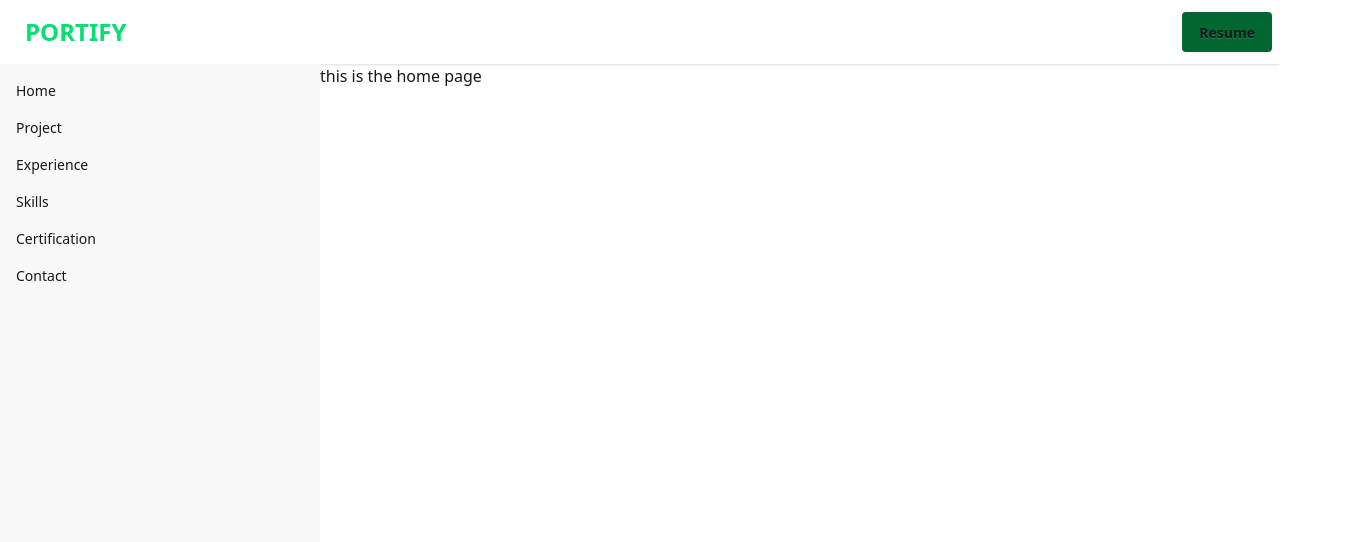
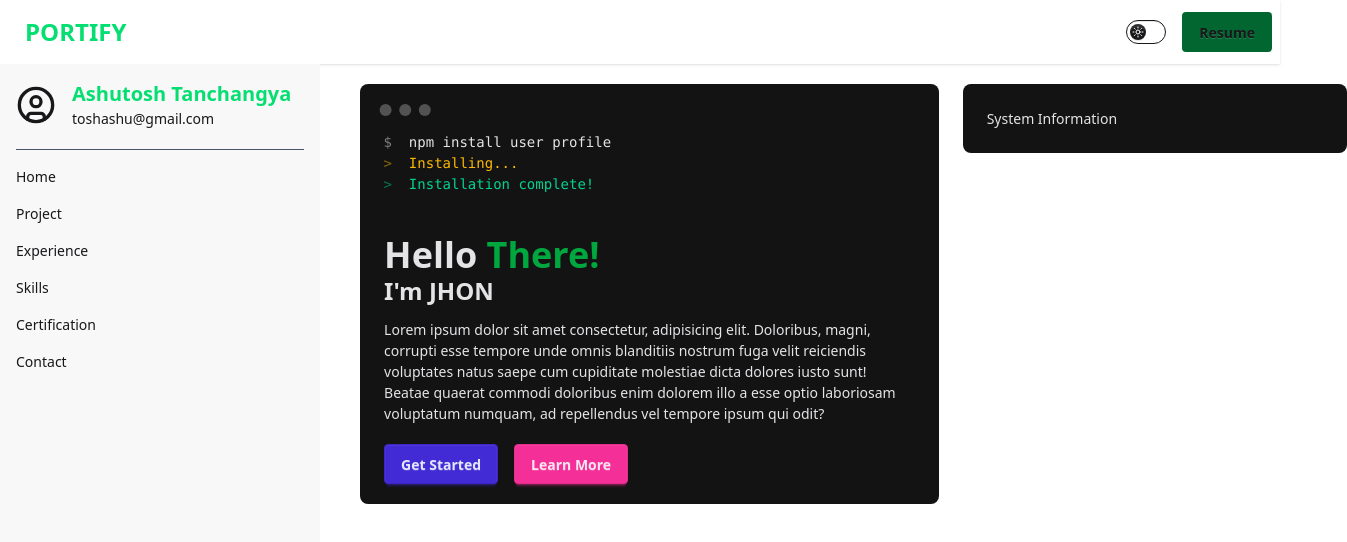
Before and after one commit to crack69-git/portify, a Next.js app: page / in a window 1280 px wide. Shown: the top 542 px of the page, 1347 px wide, since content can reach past the window. Built offline with nearby package versions, Linux system fonts and the light colour scheme.

Commit message:
added sme header section

```diff
--- a/package.json
+++ b/package.json
@@ -9,6 +9,7 @@
     "lint": "eslint"
   },
   "dependencies": {
+    "lucide-react": "^1.14.0",
     "next": "16.2.6",
     "react": "19.2.4",
     "react-dom": "19.2.4"
--- a/src/app/page.jsx
+++ b/src/app/page.jsx
@@ -1,5 +1,42 @@
 import Image from "next/image";
 
 export default function Home() {
-  return <div>this is the home page</div>;
+  return (
+    <div className=" grid grid-cols-3 gap-6 w-11/12 mx-auto mt-5 rounded-lg">
+      <div className="mockup-code w-full bg-[#131313] col-span-2">
+        <pre data-prefix="$">
+          <code>npm install user profile</code>
+        </pre>
+        <pre data-prefix=">" className="text-warning">
+          <code>Installing...</code>
+        </pre>
+        <pre data-prefix=">" className="text-success">
+          <code>Installation complete!</code>
+        </pre>
+        <div className="w-11/12 mx-auto pt-10">
+          <h1 className="text-4xl font-bold X">
+            Hello <span className="text-green-600">There!</span>
+          </h1>
+          <h3 className="text-2xl font-bold mb-3">I'm JHON</h3>
+          <p>
+            Lorem ipsum dolor sit amet consectetur, adipisicing elit. Doloribus,
+            magni, corrupti esse tempore unde omnis blanditiis nostrum fuga
+            velit reiciendis voluptates natus saepe cum cupiditate molestiae
+            dicta dolores iusto sunt! Beatae quaerat commodi doloribus enim
+            dolorem illo a esse optio laboriosam voluptatum numquam, ad
+            repellendus vel tempore ipsum qui odit?
+          </p>
+          <div className="flex gap-4 mt-5">
+            <button className="btn btn-primary">Get Started</button>
+            <button className="btn btn-secondary">Learn More</button>
+          </div>
+        </div>
+      </div>
+      <div>
+        <div className="card bg-[#131313] text-neutral-content w-96">
+          <div className="card-body ">System Information</div>
+        </div>
+      </div>
+    </div>
+  );
 }
--- a/src/components/shared/NavbarSection.jsx
+++ b/src/components/shared/NavbarSection.jsx
@@ -47,7 +47,54 @@ const NavbarSection = () => {
         {/* <div className="navbar-center hidden lg:flex">
           <ul className="menu menu-horizontal px-1 gap-5">{links}</ul>
         </div> */}
-        <div className="navbar-end">
+        <div className="navbar-end gap-4">
+          <label className="toggle text-base-content">
+            <input
+              type="checkbox"
+              value="synthwave"
+              className="theme-controller"
+            />
+
+            <svg
+              aria-label="sun"
+              xmlns="http://www.w3.org/2000/svg"
+              viewBox="0 0 24 24"
+            >
+              <g
+                strokeLinejoin="round"
+                strokeLinecap="round"
+                strokeWidth="2"
+                fill="none"
+                stroke="currentColor"
+              >
+                <circle cx="12" cy="12" r="4"></circle>
+                <path d="M12 2v2"></path>
+                <path d="M12 20v2"></path>
+                <path d="m4.93 4.93 1.41 1.41"></path>
+                <path d="m17.66 17.66 1.41 1.41"></path>
+                <path d="M2 12h2"></path>
+                <path d="M20 12h2"></path>
+                <path d="m6.34 17.66-1.41 1.41"></path>
+                <path d="m19.07 4.93-1.41 1.41"></path>
+              </g>
+            </svg>
+
+            <svg
+              aria-label="moon"
+              xmlns="http://www.w3.org/2000/svg"
+              viewBox="0 0 24 24"
+            >
+              <g
+                strokeLinejoin="round"
+                strokeLinecap="round"
+                strokeWidth="2"
+                fill="none"
+                stroke="currentColor"
+              >
+                <path d="M12 3a6 6 0 0 0 9 9 9 9 0 1 1-9-9Z"></path>
+              </g>
+            </svg>
+          </label>
           <a className="btn btn-ghost bg-green-800 ">Resume</a>
         </div>
       </div>
--- a/src/components/shared/RightSection.jsx
+++ b/src/components/shared/RightSection.jsx
@@ -1,3 +1,4 @@
+import { CircleUser } from "lucide-react";
 import React from "react";
 
 const RightSection = () => {
@@ -15,12 +16,12 @@ const RightSection = () => {
     <div className="max-sm:hidden">
       <div className="drawer lg:drawer-open">
         <input id="my-drawer-3" type="checkbox" className="drawer-toggle" />
-        <div className="drawer-content flex flex-col items-center justify-center">
-          {/* Page content here */}
-          {/* <label htmlFor="my-drawer-3" className="btn drawer-button lg:hidden">
+        {/* <div className="drawer-content flex flex-col items-center justify-center">
+          Page content here
+          <label htmlFor="my-drawer-3" className="btn drawer-button lg:hidden">
             Open drawer
-          </label> */}
-        </div>
+          </label>
+        </div> */}
         <div className="drawer-side">
           <label
             htmlFor="my-drawer-3"
@@ -28,6 +29,15 @@ const RightSection = () => {
             className="drawer-overlay"
           ></label>
           <ul className="menu bg-base-200 min-h-full w-80 p-4 gap-4">
+            <div className="flex items-center gap-4 pb-5 border-b border-gray-600">
+              <CircleUser className="h-auto w-10" />
+              <div>
+                <p className="text-green-400 font-semibold text-xl">
+                  Ashutosh Tanchangya
+                </p>
+                <p>toshashu@gmail.com</p>
+              </div>
+            </div>
             {links}
           </ul>
         </div>
```
Also changed, not shown: 1 other file (tests, documents, lock files or other folders).
